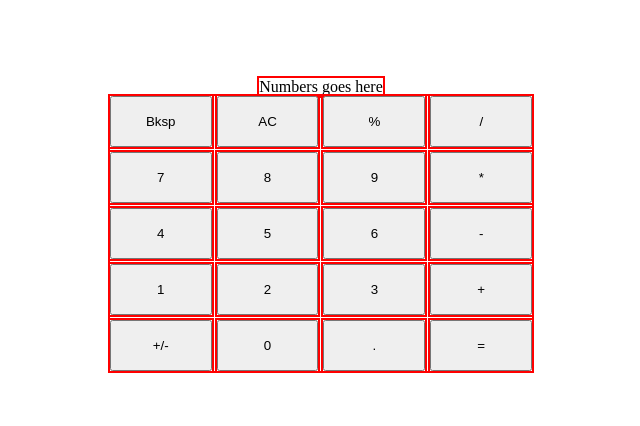
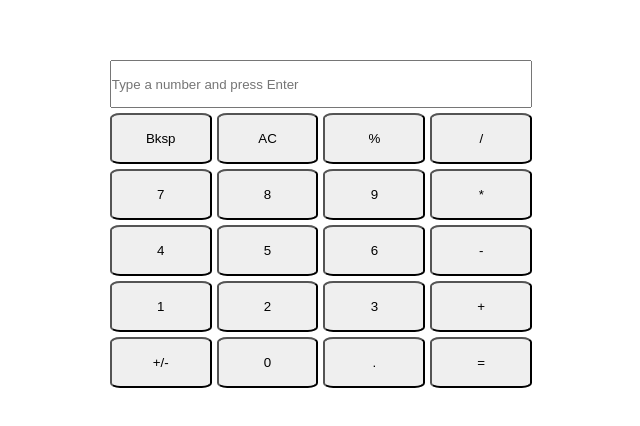
Before and after one commit to kji00/odin-calculator, a plain HTML site: page index.html in a window 1280 px wide. Shown: the part 176-602 px from the top of the page, without its empty margins (319-959 px from the left). Drawn offline with Linux system fonts and the light colour scheme.

Commit message:
added input bar and added data-* for button elements

```diff
--- a/assets/css/style.css
+++ b/assets/css/style.css
@@ -4,12 +4,9 @@
   box-sizing: border-box;
 }
 
-* {
-    outline: 2px solid red;
-}
-
 button {
     padding: 1rem;
+    border-radius: 10%;
     flex: 1 1 calc(25% - 10px);
 }
 
@@ -21,6 +18,12 @@ button {
     min-height: 100vh;
 }
 
+#displayBox {
+    width: 33%;
+    height: 3rem;
+    margin-bottom: 5px;
+}
+
 #keypad {
     display:flex;
     flex-wrap: wrap;
--- a/index.html
+++ b/index.html
@@ -9,32 +9,37 @@
   </head>
   <body>
     <div id="calculator">
-      <div id="display">Numbers goes here</div>
+      <input
+        type="text"
+        id="displayBox"
+        placeholder="Type a number and press Enter"
+      />
+
       <div id="keypad">
-        <button>Bksp</button>
-        <button>AC</button>
-        <button>%</button>
-        <button>/</button>
+        <button data-action="delete">Bksp</button>
+        <button data-action="clear">AC</button>
+        <button data-operator="%">%</button>
+        <button data-operator="/">/</button>
 
-        <button>7</button>
-        <button>8</button>
-        <button>9</button>
-        <button>*</button>
+        <button data-number="7">7</button>
+        <button data-number="8">8</button>
+        <button data-number="9">9</button>
+        <button data-operator="*">*</button>
 
-        <button>4</button>
-        <button>5</button>
-        <button>6</button>
-        <button>-</button>
+        <button data-number="4">4</button>
+        <button data-number="5">5</button>
+        <button data-number="6">6</button>
+        <button data-operator="-">-</button>
 
-        <button>1</button>
-        <button>2</button>
-        <button>3</button>
-        <button>+</button>
+        <button data-number="1">1</button>
+        <button data-number="2">2</button>
+        <button data-number="3">3</button>
+        <button data-operator="+">+</button>
 
-        <button>+/-</button>
-        <button>0</button>
-        <button>.</button>
-        <button>=</button>
+        <button data-action="sign">+/-</button>
+        <button data-number="0">0</button>
+        <button data-action="decimal">.</button>
+        <button data-operator="=">=</button>
       </div>
     </div>
   </body>
```
